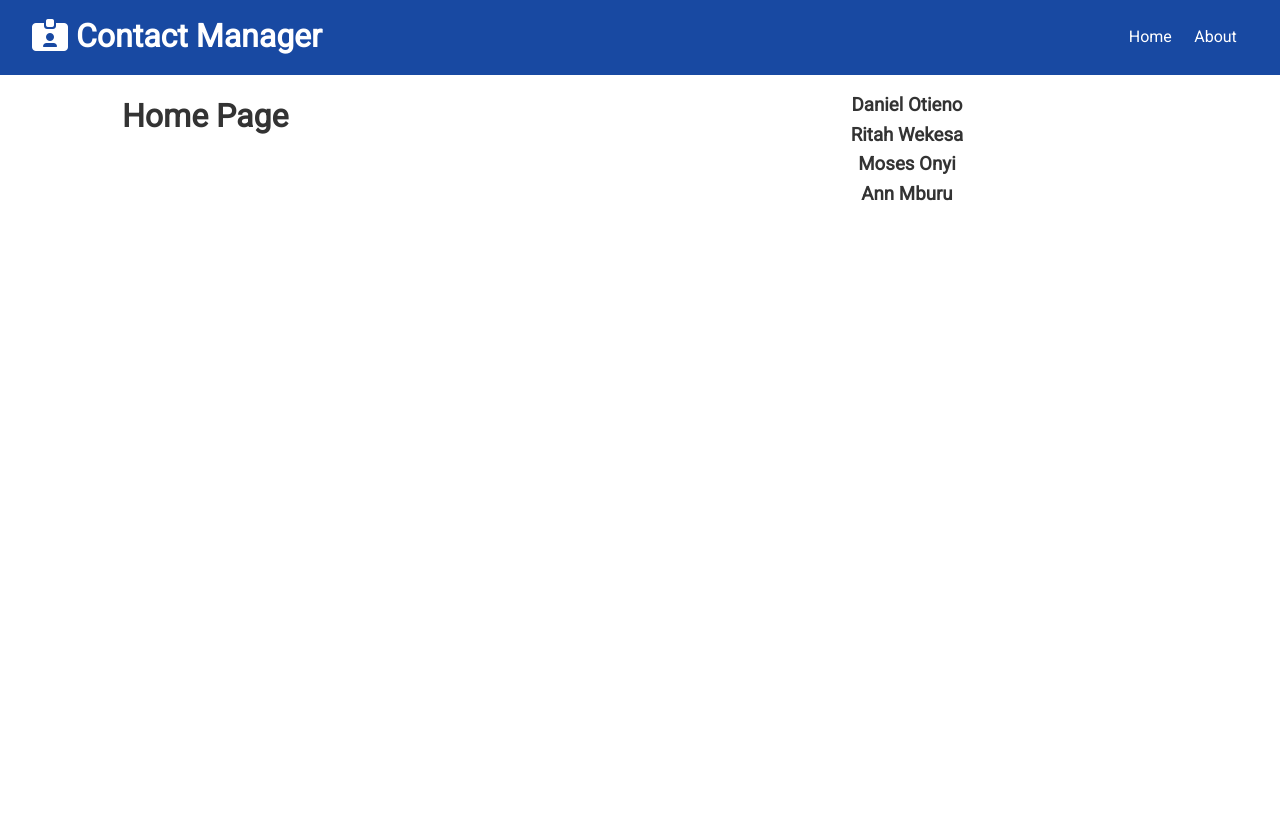
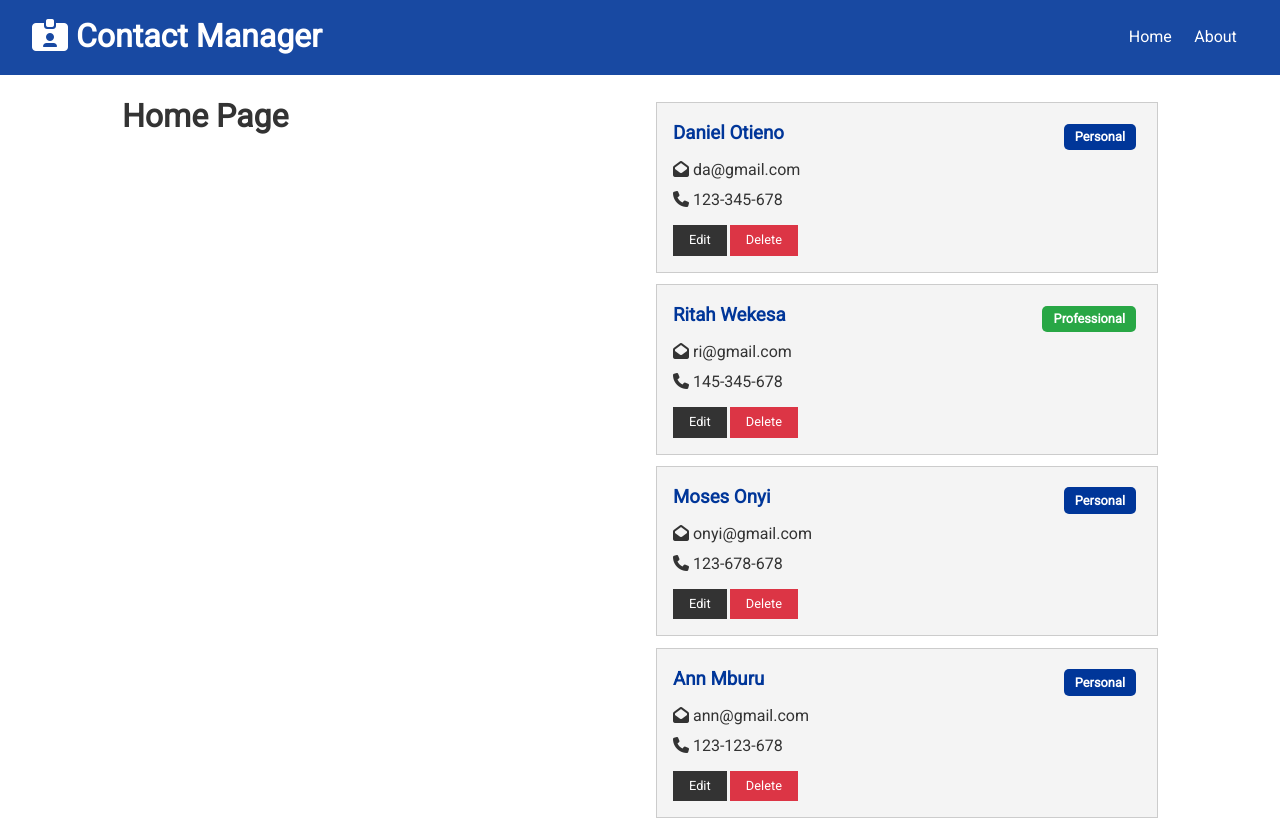
Before and after one commit to danielotieno/contact-manager-api, a React (Create React App) app in the folder client/: page / in a window 1280 px wide. Before the commit the page ends 800 px from the top, so only its background shows below. Built offline with nearby package versions, Linux system fonts and the light colour scheme.

Commit message:
chore:add style for contact card

```diff
--- a/client/src/components/contacts/ContactItem.js
+++ b/client/src/components/contacts/ContactItem.js
@@ -0,0 +1,42 @@
+import React from "react";
+import PropTypes from "prop-types";
+
+const ContactItem = ({ contact: { id, name, email, phone, type } }) => {
+  return (
+    <div className='card bg-light'>
+      <h3 className='text-primary text-left'>
+        {name}{" "}
+        <span
+          style={{ float: "right" }}
+          className={
+            "badge " +
+            (type === "professional" ? "badge-success" : "badge-primary")
+          }>
+          {type.charAt(0).toUpperCase() + type.slice(1)}
+        </span>
+      </h3>
+      <ul className='list'>
+        {email && (
+          <li>
+            <i className='fas fa-envelope-open' /> {email}
+          </li>
+        )}
+        {phone && (
+          <li>
+            <i className='fas fa-phone' /> {phone}
+          </li>
+        )}
+      </ul>
+      <p>
+        <button className='btn btn-dark btn-sm'>Edit</button>
+        <button className='btn btn-danger btn-sm'>Delete</button>
+      </p>
+    </div>
+  );
+};
+
+ContactItem.propTypes = {
+  contact: PropTypes.object.isRequired
+};
+
+export default ContactItem;
--- a/client/src/components/contacts/Contacts.js
+++ b/client/src/components/contacts/Contacts.js
@@ -1,4 +1,5 @@
 import React, { useContext } from "react";
+import ContactItem from './ContactItem'
 import ContactContext from "../../context/contact/contactContext";
 
 const Contacts = () => {
@@ -8,7 +9,7 @@
   return (
     <>
       {contacts.map(contact => (
-        <h3>{contact.name}</h3>
+        <ContactItem key={contact.id} contact={contact}/>
       ))}
     </>
   );
--- a/package.json
+++ b/package.json
@@ -41,6 +41,6 @@
     "eslint-plugin-prettier": "^3.1.1",
     "eslint-plugin-react-hooks": "^2.2.0",
     "nodemon": "^1.19.4",
-    "prettier": "^1.18.2"
+    "prettier": "^1.19.1"
   }
 }
```
Also changed, not shown: 1 other file (tests, documents, lock files or other folders).
